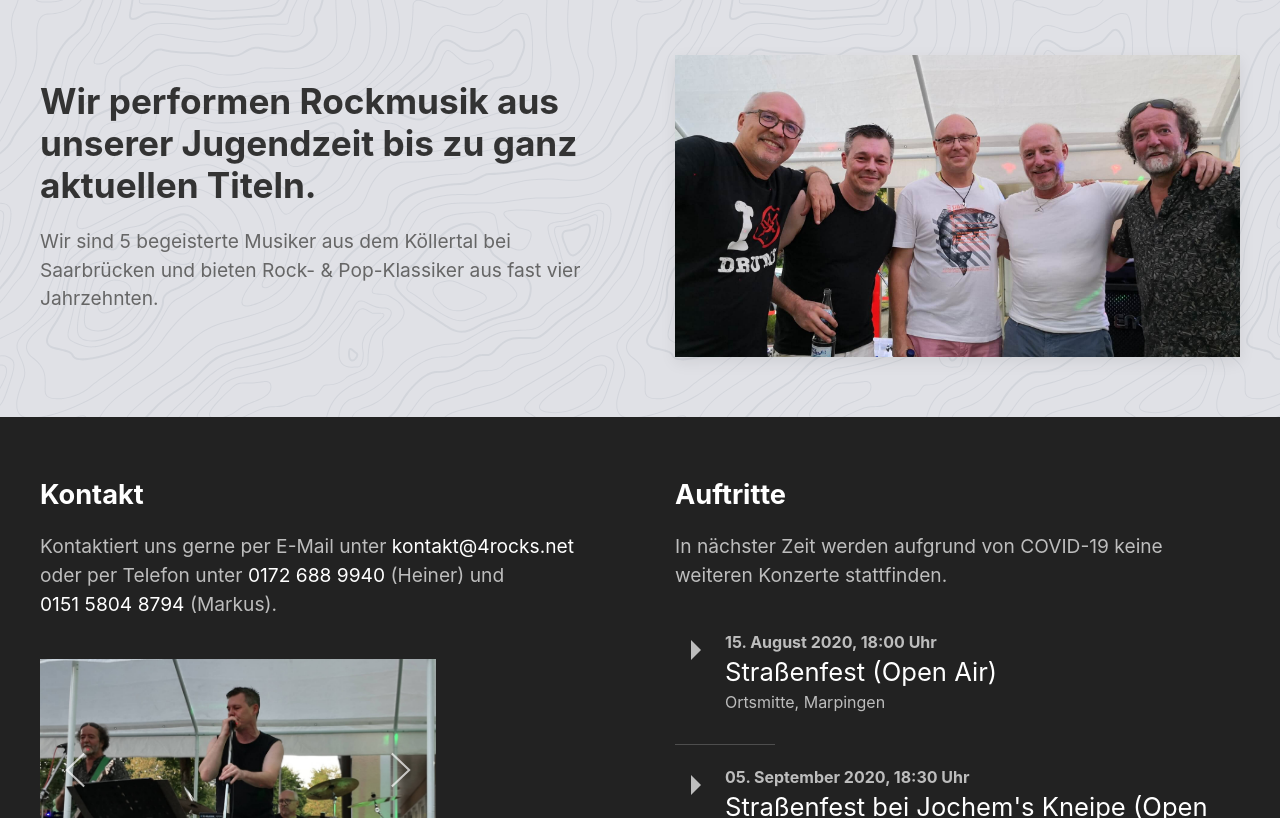
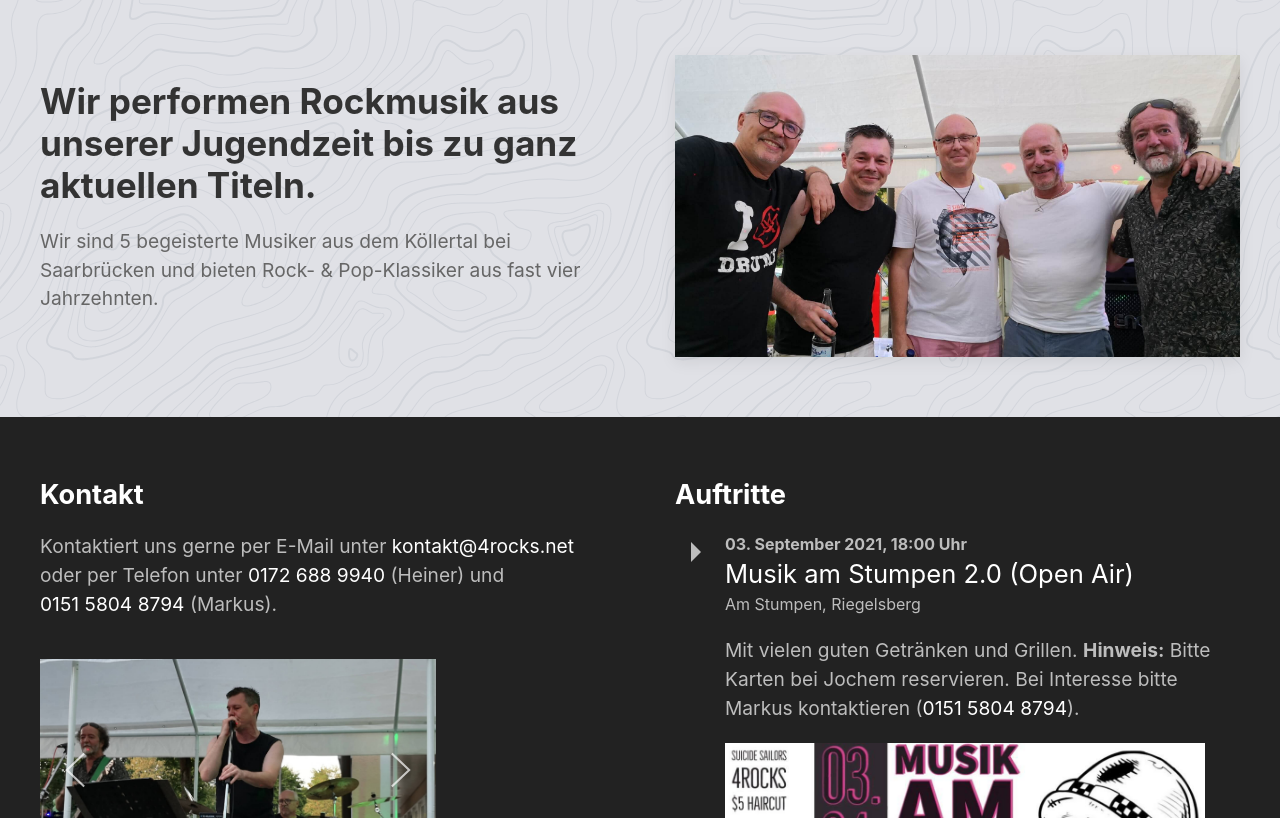
Before and after one commit to b0ehmt/4Rocks, a plain HTML site: page index.html in a window 1280 px wide. Shown: the part 85-903 px from the top of the page. Drawn offline with nearby package versions, Linux system fonts and the light colour scheme.

Commit message:
new concerts

```diff
--- a/index.html
+++ b/index.html
@@ -3,7 +3,10 @@
 		<meta charset="utf-8" />
 		<title>4Rocks – Saarländische Coverband</title>
 		<link rel="icon" type="image/x-icon" href="etc/favicon.ico" />
-		<meta name="description" content="Wir sind fünf begeisterte Musiker aus dem Köllertal bei Saarbrücken und bieten Rock- & Pop-Klassiker aus fast vier Jahrzehnten – Energetisch und unverfälscht! Kontaktdaten, Bilder und Videos unserer Konzerte sind hier zu finden."/>
+		<meta
+			name="description"
+			content="Wir sind fünf begeisterte Musiker aus dem Köllertal bei Saarbrücken und bieten Rock- & Pop-Klassiker aus fast vier Jahrzehnten – Energetisch und unverfälscht! Kontaktdaten, Bilder und Videos unserer Konzerte sind hier zu finden."
+		/>
 		<meta http-equiv="Content-Type" content="text/html; charset=utf-8" />
 		<meta name="viewport" content="width=device-width, initial-scale=1" />
 		<meta name="google-site-verification" content="VXnWUsWB5U0vpYIxVytoopl25KVnDvKC6yupysZ-aFQ" />
@@ -19,8 +22,8 @@
 			<div class="uk-container uk-container-large">
 				<nav uk-navbar>
 					<div class="uk-navbar-center">
-						<a class="uk-navbar-item uk-logo" href="#" style="cursor: default;">
-							<img class="logo-size" data-src="etc/logo.png" alt="" uk-img/>
+						<a class="uk-navbar-item uk-logo" href="#" style="cursor: default">
+							<img class="logo-size" data-src="etc/logo.png" alt="" uk-img />
 						</a>
 					</div>
 				</nav>
@@ -28,17 +31,15 @@
 		</header>
 		<!--/NAVBAR-->
 		<!--HERO-->
-		<section id="hero" class="section-padding uk-section background-topography" style="background-color: #E0E1E6;">
+		<section id="hero" class="section-padding uk-section background-topography" style="background-color: #e0e1e6">
 			<div class="uk-container uk-container-large">
 				<div class="uk-child-width-1-2@s uk-grid-large" uk-grid>
 					<div>
 						<div class="hero-padding">
-							<h1 class="hero-title">
-								Wir performen Rockmusik aus unserer Jugendzeit bis zu ganz aktuellen Titeln.
-							</h1>
+							<h1 class="hero-title">Wir performen Rockmusik aus unserer Jugendzeit bis zu ganz aktuellen Titeln.</h1>
 							<p class="section-subtitle">
-								Wir sind 5 begeisterte Musiker aus dem Köllertal bei Saarbrücken und bieten Rock- & Pop-Klassiker aus fast vier
-								Jahrzehnten.
+								Wir sind 5 begeisterte Musiker aus dem Köllertal bei Saarbrücken und bieten Rock- & Pop-Klassiker aus fast
+								vier Jahrzehnten.
 							</p>
 						</div>
 					</div>
@@ -56,8 +57,9 @@
 					<div>
 						<h2 class="section-title">Kontakt</h2>
 						<p class="section-subtitle">
-							Kontaktiert uns gerne per E-Mail unter <a href="mailto:kontakt@4rocks.net">kontakt@4rocks.net</a>
-							oder per Telefon unter <a href="tel:0172 688 9940">0172&nbsp;688&nbsp;9940</a> (Heiner) und <a href="tel:0151 5804 8794">0151&nbsp;5804&nbsp;8794</a> (Markus).
+							Kontaktiert uns gerne per E-Mail unter <a href="mailto:kontakt@4rocks.net">kontakt@4rocks.net</a> oder per
+							Telefon unter <a href="tel:0172 688 9940">0172&nbsp;688&nbsp;9940</a> (Heiner) und
+							<a href="tel:0151 5804 8794">0151&nbsp;5804&nbsp;8794</a> (Markus).
 						</p>
 						<div class="div-spacer"></div>
 						<!--SLIDESHOW-->
@@ -154,25 +156,36 @@
 					</div>
 					<div>
 						<h2 class="section-title">Auftritte</h2>
-						<p class="section-subtitle section-spacer">
+						<!--<p class="section-subtitle section-spacer">
 							In nächster Zeit werden aufgrund von COVID-19 keine weiteren Konzerte stattfinden.
 						</p>
-						<div class="div-spacer"></div>
+						<div class="div-spacer"></div>-->
 						<!--CONCERTS-->
 						<div class="uk-list">
 							<li>
 								<span class="uk-margin-small-right uk-float-left" uk-icon="icon: triangle-right; ratio: 2"></span>
 								<aricle class="uk-article">
 									<div class="uk-article-body">
-										<div class="section-meta uk-text-bold uk-margin-xsmall-bottom"><time>15. August 2020</time>, 18:00 Uhr</div>
+										<div class="section-meta uk-text-bold uk-margin-xsmall-bottom">
+											<time>03. September 2021</time>, 18:00 Uhr
+										</div>
 										<h3 class="concerts-title uk-margin-remove">
-											<a href="https://goo.gl/maps/64WsmsRExkMwE6JAA" target="_blank">Straßenfest (Open Air)</a>
+											<a href="https://goo.gl/maps/T47ficYmrbYyffTr5" target="_blank"
+												>Musik am Stumpen 2.0 (Open Air)</a
+											>
 										</h3>
-										<div class="section-meta uk-margin-xsmall-top"><p>Ortsmitte, Marpingen</p></div>
+										<div class="section-meta uk-margin-xsmall-top"><p>Am Stumpen, Riegelsberg</p></div>
 									</div>
+									<p class="section-subtitle">
+										Mit vielen guten Getränken und Grillen. <bold class="uk-text-bold">Hinweis:</bold> Bitte Karten bei
+										Jochem reservieren. Bei Interesse bitte Markus kontaktieren (<a href="tel:0151 5804 8794"
+											>0151&nbsp;5804&nbsp;8794</a
+										>).
+									</p>
+									<img class="" data-src="etc/images/musik-am-stumpen-2.0.jpeg" alt="" width="480" uk-img />
 								</aricle>
 							</li>
-							<hr class="uk-divider-small" />
+							<!--<hr class="uk-divider-small" />
 							<li>
 								<span class="uk-margin-small-right uk-float-left" uk-icon="icon: triangle-right; ratio: 2"></span>
 								<aricle class="uk-article">
@@ -186,7 +199,7 @@
 										<div class="section-meta uk-margin-xsmall-top"><p>Am Stumpen, Riegelsberg</p></div>
 									</div>
 								</aricle>
-							</li>
+							</li>-->
 						</div>
 						<!--/CONCERTS-->
 					</div>
@@ -195,10 +208,10 @@
 		</section>
 		<!--/ABOUTUS-->
 		<!--GALLERY-->
-		<section id="gallery" class="section-padding uk-section background-topography" style="background-color: #E0E1E6;">
+		<section id="gallery" class="section-padding uk-section background-topography" style="background-color: #e0e1e6">
 			<div class="uk-container uk-container-large">
 				<!--VIDEOS-->
-				<div class="uk-grid uk-grid-small  uk-child-width-1-4@m uk-child-width-1-3@s uk-child-width-1-2 uk-grid-match" uk-grid>
+				<div class="uk-grid uk-grid-small uk-child-width-1-4@m uk-child-width-1-3@s uk-child-width-1-2 uk-grid-match" uk-grid>
 					<!--VIDEO-->
 					<div>
 						<div class="uk-card uk-card-default">
@@ -262,8 +275,7 @@
 					</div>
 					<!--/VIDEO-->
 					<!--VIDEO-->
-					<div>
-					</div>
+					<div></div>
 					<!--/VIDEO-->
 					<!--VIDEO-->
 					<div></div>
@@ -271,7 +283,12 @@
 				</div>
 				<!--/VIDEOS-->
 				<!--IMAGES-->
-				<div id="images" class="uk-grid uk-grid-small uk-child-width-1-4@m uk-child-width-1-3@s uk-child-width-1-2" data-uk-lightbox="toggle:a.uk-position-cover" uk-grid="masonry: true">
+				<div
+					id="images"
+					class="uk-grid uk-grid-small uk-child-width-1-4@m uk-child-width-1-3@s uk-child-width-1-2"
+					data-uk-lightbox="toggle:a.uk-position-cover"
+					uk-grid="masonry: true"
+				>
 					<!--IMAGE-->
 					<div>
 						<div class="uk-card uk-card-default">
@@ -690,7 +707,7 @@
 		</section>
 		<!--/SONGLIST-->
 		<!--FOOTER-->
-		<footer class="uk-section uk-section-secondary uk-section-xsmall" style="padding-top: 30px; padding-bottom: 30px;">
+		<footer class="uk-section uk-section-secondary uk-section-xsmall" style="padding-top: 30px; padding-bottom: 30px">
 			<div class="uk-container">
 				<p class="section-meta uk-text-center">—</p>
 				<p class="section-meta uk-text-center">
```
Also changed, not shown: etc/images/musik-am-stumpen-2.0.jpeg (added). Lines whose indentation alone changed are shown as unchanged.
